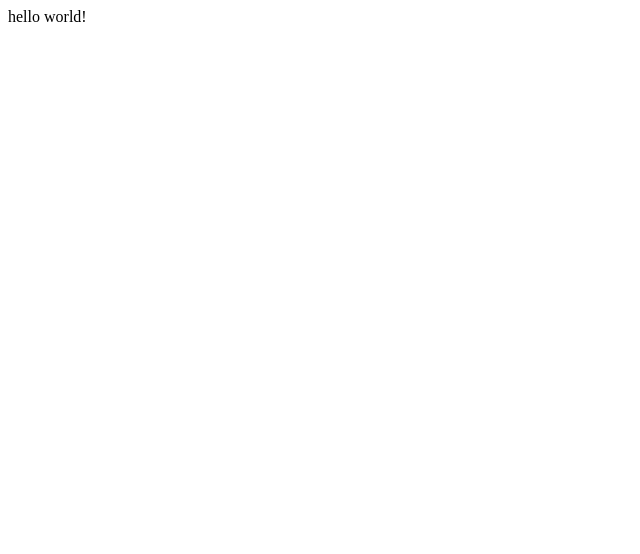
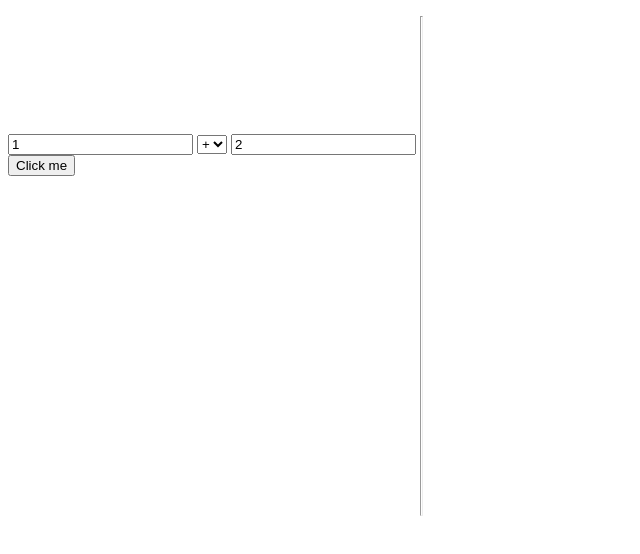
Before and after one commit to vj-09/js-learning-calculator-app, a plain HTML site: page index.html in a window 1280 px wide. Shown: the whole page, without its empty margins (0-640 px from the left). Drawn offline with Linux system fonts and the light colour scheme.

Commit message:
added style

```diff
--- /dev/null
+++ b/external.js
@@ -0,0 +1,92 @@
+var results = []
+
+function myFunction() {
+  var e = document.getElementById("sel");
+  var strUser = e.options[e.selectedIndex].value;
+  // console.log(strUser)
+  var x = document.getElementById('num1').value;
+  var y = document.getElementById('num2').value;
+
+  switch (strUser) {
+    case "+":
+      var z = +x + +y;
+      results.push(x + "+" +y + "="+ z);
+
+      break;
+    case "-":
+      var z = +x - +y;
+
+      results.push(x + "-" +y + "="+ z);
+      break;
+    case "*":
+      var z = +x * +y;
+
+      results.push(x + "*" +y + "="+ z);
+      break;
+    case "/":
+      var z = +x / +y;
+
+      results.push(x + "/" +y + "="+ z);
+      break;
+  }
+  // document.getElementById("result").innerHTML = "result =" + z;
+  // document.getElementById("results").innerHTML = results;
+  var  text, fLen, i;
+
+  fLen = results.length;
+  text = "<ul>";
+  for (i = 0; i < fLen; i++) {
+    text += "<li>" + results[i] + "</li>";
+    }
+  text += "</ul>";
+  // document.getElementById("results").innerHTML = text;
+  // Store
+
+
+  // var  text1, fLen1, i1;
+  // var r = localStorage.history
+  // fLen1 = localStorage.history.length;
+  console.log(results)
+  // text1 = "<ul>";
+  // for (i1 = 0; i1 < fLen1; i1++) {
+  //     text1 += "<li>" + r[i1] + "</li>";
+  //   }
+  // text1 += "</ul>";
+  // document.getElementById("resultt").innerHTML = text1;
+  //
+  //
+  // localStorage.history = results
+  localStorage.setItem("history", JSON.stringify(results));
+  display();
+
+}
+function display(){
+  if (results){
+    // console.log("swswef");
+    fLen1 = results.length;
+    console.log(fLen1);
+    text1 = "<ul>";
+    for (i1 = 0; i1 < fLen1; i1++) {
+        text1 += "<li>" + results[i1] + "</li>";
+    }
+    text1 += "</ul>";
+    document.getElementById("resultt").innerHTML = text1;
+  }
+
+}
+
+// console.log(results);
+if (localStorage.history){
+  // console.log("res",results);
+
+  // console.log("his",localStorage.history);
+
+  var stored = JSON.parse(localStorage.getItem("history"));
+  results = results.concat(stored);
+  // results = stored;
+}
+// var names = [];
+// names[0] = prompt("New member name?");
+display();
+
+//...
--- a/index.html
+++ b/index.html
@@ -1,5 +1,35 @@
 <html>
-<body>
-  <p>hello world!</p>
-</body>
+  <head>
+    <title>Calculator app</title>
+  </head>
+  <body>
+
+  <div>
+    <div id="calc">
+        <input type="text" id ='num1' placeholder="num 1" value = "1">
+
+        <select id = "sel">
+            <option value="+">+</option>
+            <option value="-">-</option>
+            <option value="*">*</option>
+            <option value="/">/</option>
+        </select>
+
+
+        <input type="text" id='num2' placeholder="num 2" value = "2">
+
+        <div>
+          <button onclick="myFunction()">Click me</button>
+        </div>
+    <!-- <p id ='result'></p> -->
+    </div>
+    <div id="bar"> <hr width="1" size="500"></div>
+    <div  id="resultt" ></div>
+  </div>
+
+  </body>
+  <link rel="stylesheet" href="style.css" type="text/css"  />
+
+  <script src="external.js"></script>
+
 </html>
--- /dev/null
+++ b/style.css
@@ -0,0 +1,22 @@
+#resultt {
+
+     display : inline-block;
+     padding-left: 150px;
+/* background-color: lightgreen; */
+      padding-top: 70px;
+     vertical-align:top;
+    /*background-color: lightgreen;*/
+
+
+}
+#calc {
+
+display:inline-block;
+padding-top:10%;
+vertical-align:top;
+}
+#bar {
+  display:inline-block;
+
+/*border-left: thick solid #ff0000;*/
+}
```
Also changed, not shown: dropdown.html (added, +78 -0 lines).
